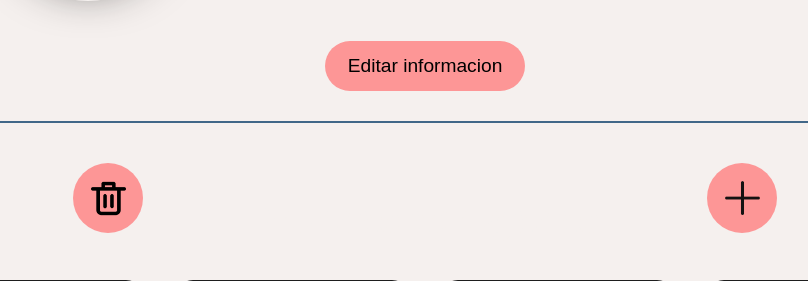
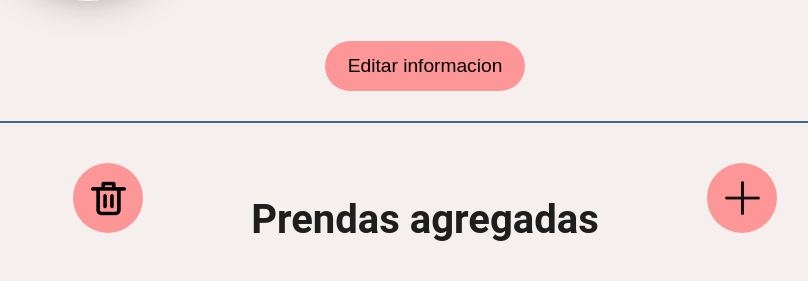
Before and after one commit to mkhdevtek/Proyecto_fitchooser, a PHP site: page /profile.php in a window 1280 px wide. Shown: the part 389-670 px from the top of the page, without its empty margins (215-1023 px from the left). Run offline with PHP 8.4, Linux system fonts and the light colour scheme; a user stored in the database is signed in; data comes from the database, SQL or seed files in the repository; data that the repository does not hold is empty; some web fonts are replaced.

Commit message:
mejoras perfil
texto prendas agregadas

```diff
--- a/css/profile.css
+++ b/css/profile.css
@@ -185,6 +185,7 @@ label {
   margin: 0 auto;
   display: flex;
   justify-content: space-between;
+  margin-bottom: 32px;
 }
 .botones button {
   height: 70px;
@@ -204,6 +205,9 @@ label {
 }
 .botones h2 {
   font-size: 2.5em;
+  color: var(--erieblack);
+  margin-bottom: 40px;
+
 }
 .botones #add {
   background-image: url("../img/add_black.png");
```
